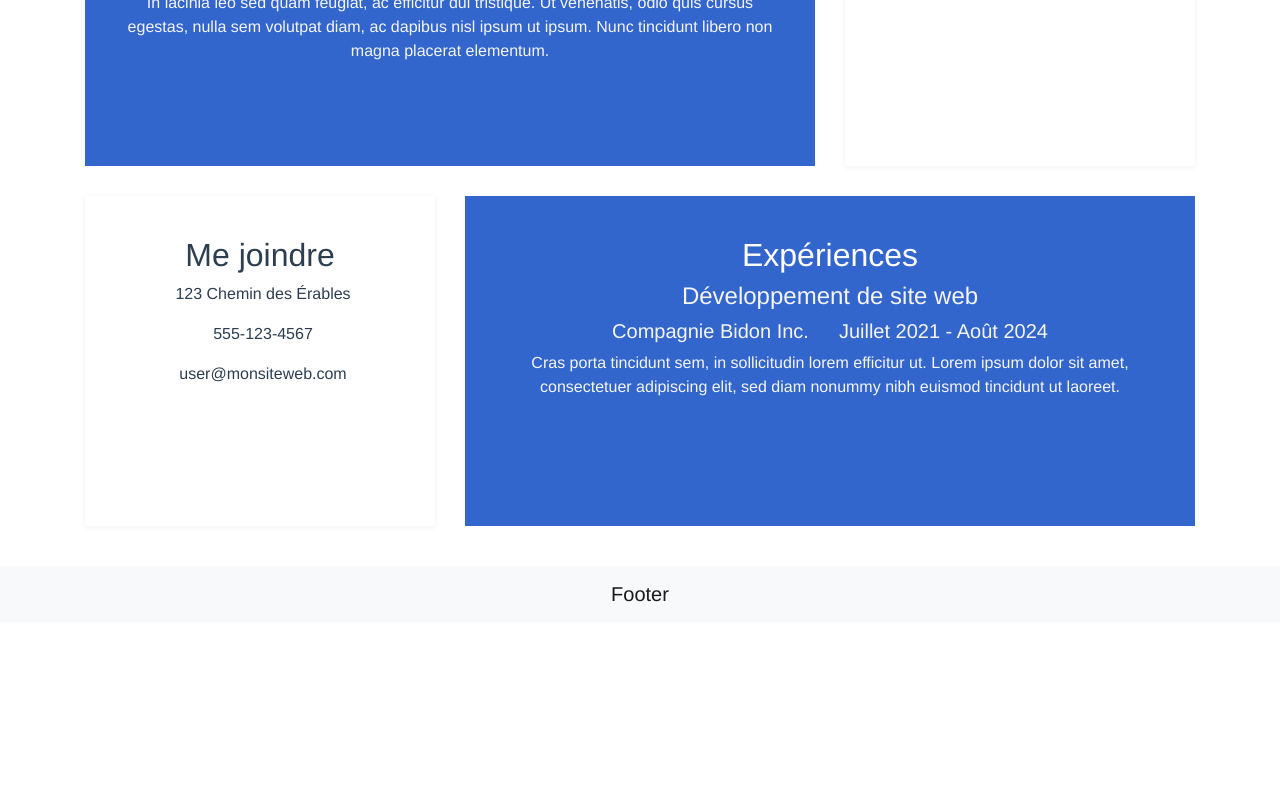
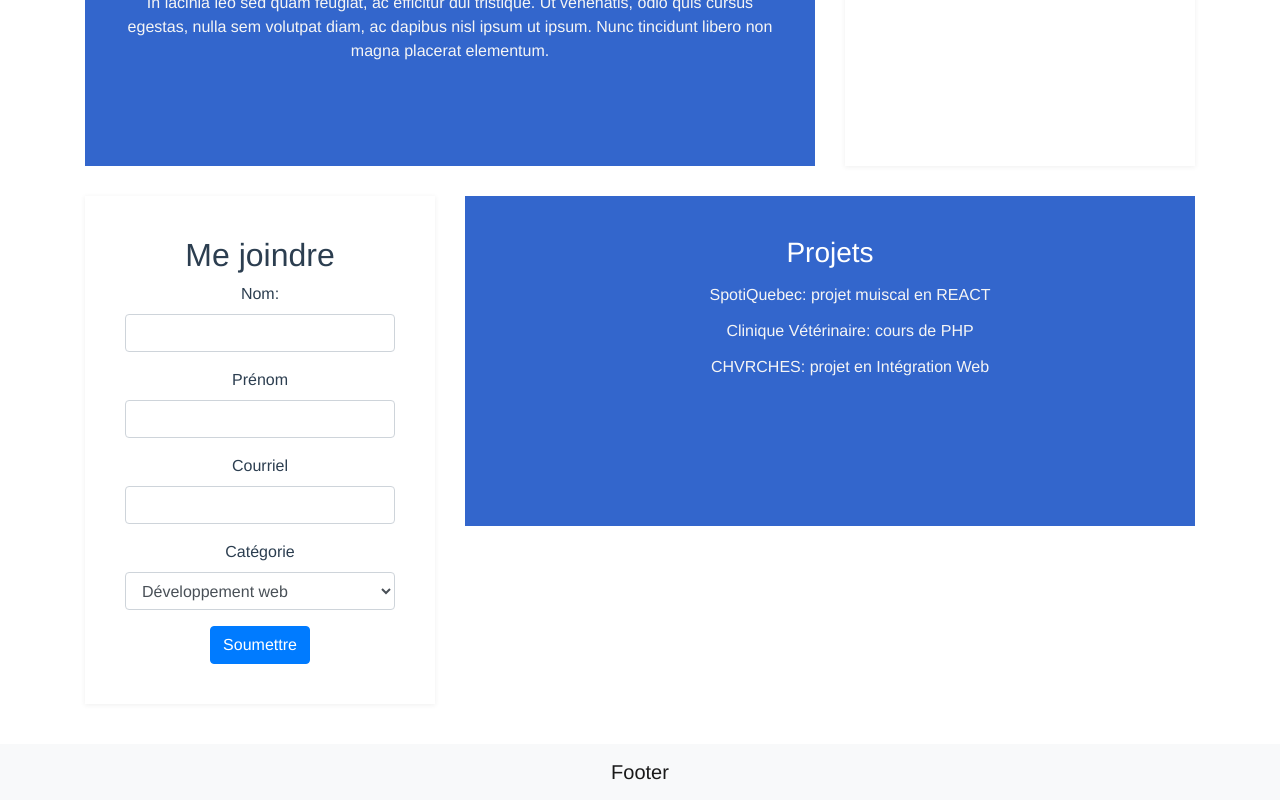
Before and after one commit to paramore2k/1017examen2david, a Vue app: page / in a window 1280 px wide. Shown: the part 1066-1866 px from the top of the page. Before the commit the page ends 1688 px from the top, so only its background shows below. Built offline with nearby package versions, Linux system fonts and the light colour scheme.

Commit message:
Mes nouveaux composants

```diff
--- /dev/null
+++ b/src/components/views/Contact.vue
@@ -0,0 +1,50 @@
+<template>
+<div>
+  <form v-on:submit.prevent>
+    <div class="form-group">
+      <label for="nom">Nom: </label>
+      <input type="text"  class="form-control" name="nom" id="nom">
+    </div>
+
+    <div class="form-group">
+      <label for="prenom">Prénom</label>
+      <input type="text" class="form-control" name="prenom" id="prenom">
+    </div>
+
+    <div class="form-group">
+      <label for="courriel">Courriel</label>
+      <input type="email" class="form-control" name="courriel" id="courriel">
+    </div>
+
+    <div class="form-group">
+      <label for="cateorie">Catégorie</label>
+      <select name="categorie" id="cateorie" class="form-control">
+      <option v-for="categorie in categories" :key="categorie">{{ categorie.nom}}</option>
+      </select>
+    </div>
+    <button type="button" class="btn btn-primary">Soumettre</button>
+
+  </form>
+</div>
+</template>
+
+<script>
+export default {
+  name: "Contact",
+  data() {
+    return {
+      categories: [
+        {nom: "Développement web"},
+        {nom: "Programmation"},
+        {nom: "Demande d'information"},
+        {nom: "Commentaires"}
+      ]
+    }
+
+  }
+}
+</script>
+
+<style scoped>
+
+</style>
--- a/src/components/views/Profile.vue
+++ b/src/components/views/Profile.vue
@@ -89,19 +89,14 @@
         <div class="col-md-4 col-sm-12">
           <div class="contact">
             <h2>Me joindre</h2>
-            <p><i class="fa fa-map-marker"></i> 123 Chemin des Érables</p>
-            <p><i class="fa fa-phone"></i> 555-123-4567</p>
-            <p><i class="fa fa-envelope"></i> user@monsiteweb.com</p>
+            <Contact></Contact>
           </div>
         </div>
         <div class="col-md-8 col-sm-12">
           <div class="experience">
-            <h2 class="white">Expériences</h2>
+            <h3 class="white">Projets</h3>
             <div class="experience-content">
-              <h4 class="experience-title accent">Développement de site web</h4>
-              <h5>Compagnie Bidon Inc.</h5><span></span>
-              <h5>Juillet 2021 - Août 2024</h5>
-              <p class="education-description">Cras porta tincidunt sem, in sollicitudin lorem efficitur ut. Lorem ipsum dolor sit amet, consectetuer adipiscing elit, sed diam nonummy nibh euismod tincidunt ut laoreet.</p>
+              <Projet></Projet>
             </div>
           </div>
         </div>
@@ -112,8 +107,11 @@
 </template>
 
 <script>
+import Projet from "@/components/views/Projet";
+import Contact from "@/components/views/Contact";
 export default {
   name: "Profile",
+  components: {Contact, Projet},
   methods: {
   deconnection() {
     this.montrerProfile = false;
@@ -138,6 +136,7 @@ header {
 header img {
   display: inline-block !important;
 }
+
 
 .tm-title {
   color: #66CCFF;
--- /dev/null
+++ b/src/components/views/Projet.vue
@@ -0,0 +1,35 @@
+<template>
+<div>
+          <ul>
+          <li v-for="(projet, i) in listeProjets" :key="i">
+            {{ projet.nom}}: {{ projet.description}}
+          </li>
+          </ul>
+    </div>
+</template>
+
+<script>
+export default {
+  name: "Projet",
+  data() {
+    return {
+      listeProjets: [
+        { nom: "SpotiQuebec", description:" projet muiscal en REACT"},
+        { nom: "Clinique Vétérinaire",description: " cours de PHP"},
+        { nom: "CHVRCHES", description: "projet en Intégration Web"},
+      ]
+    }
+  }
+}
+</script>
+
+<style scoped>
+li{
+padding: 5px;
+  margin: 2px;
+list-style-type: none;
+
+
+}
+
+</style>
```
